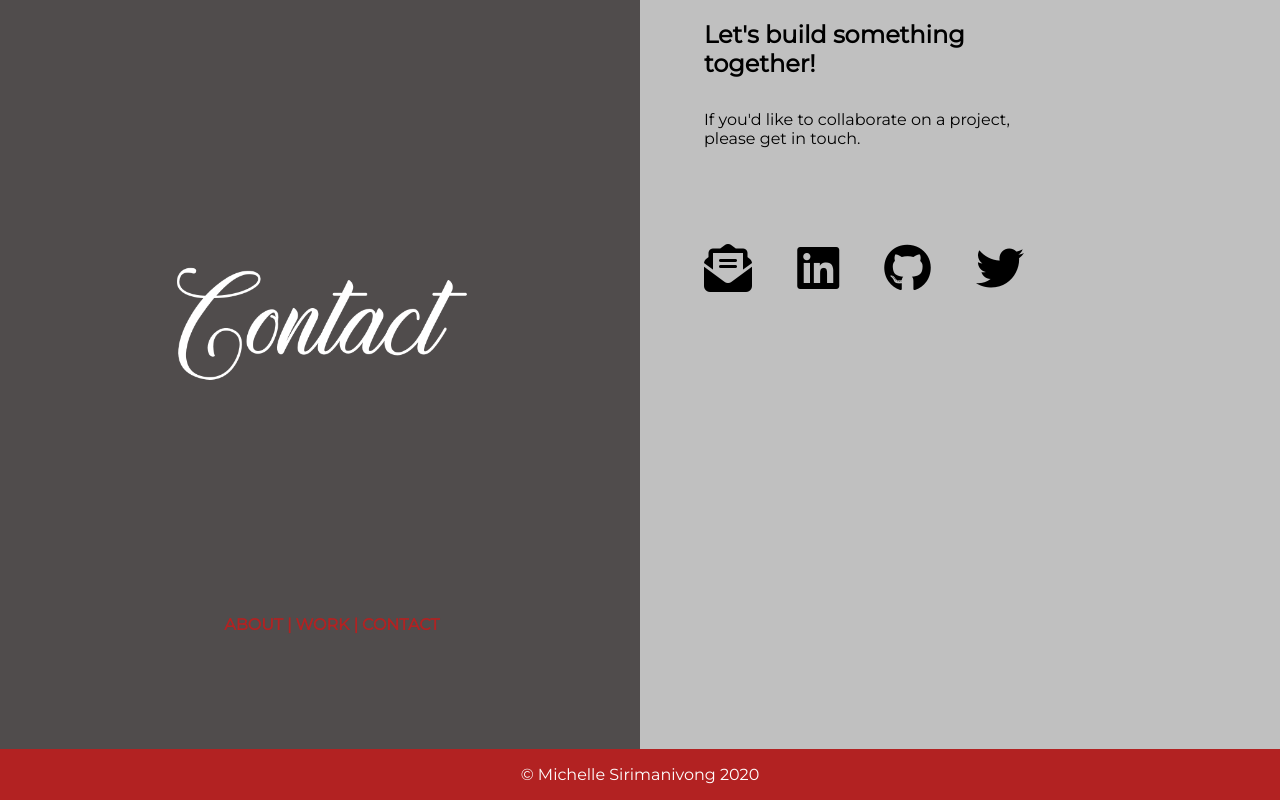
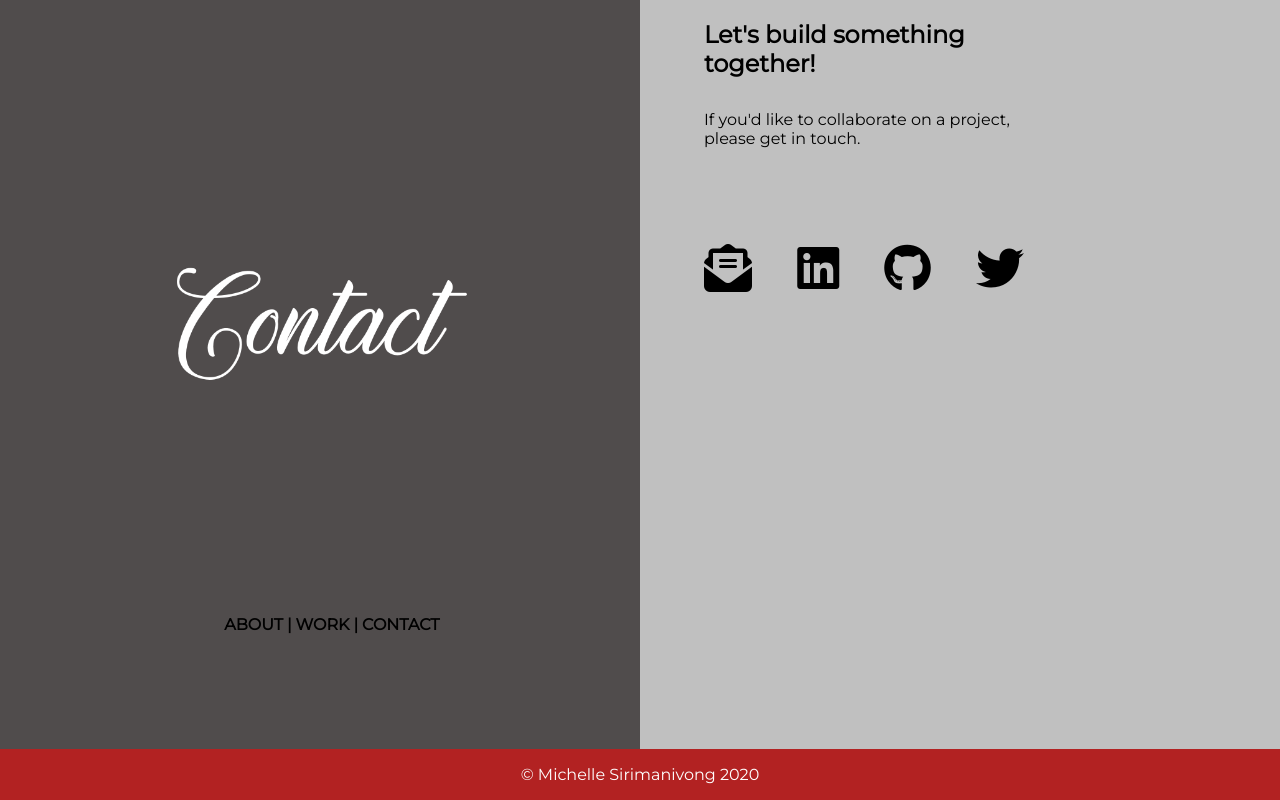
Before and after one commit to MicheSi/portfolio-react, a React (Create React App) app: page / in a window 1280 px wide. Shown: the part 2502-3302 px from the top of the page. Built offline with nearby package versions, Linux system fonts and the light colour scheme.

Commit message:
changed color of contact nav

```diff
--- a/src/App.css
+++ b/src/App.css
@@ -136,6 +136,14 @@ nav a:hover {
 .contactDiv {
   /* height: 95vh; */
   background-color: #504c4c;
+}
+
+.contactDiv nav, .contactDiv nav a {
+  color: black;
+}
+
+.contactDiv nav a:hover {
+  color: white;
 }
 
 .contactInfo {
```
